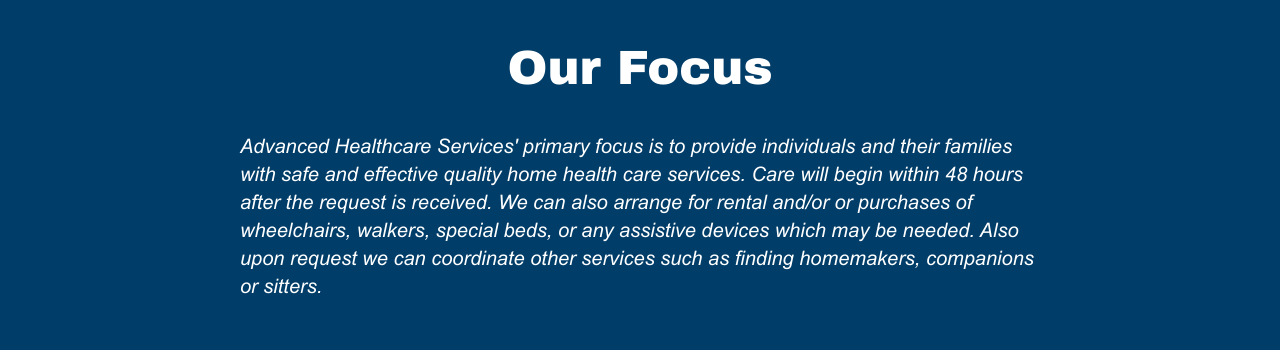
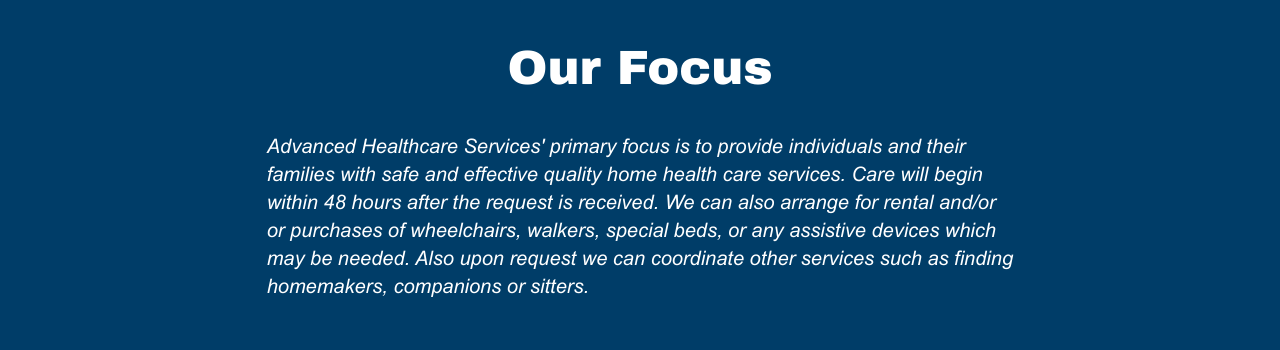
Before and after one commit to TheAdrianVera/Advanced2024, a React (Vite) app: page /about in a window 1280 px wide. Shown: the part 2960-3310 px from the top of the page. Built offline with nearby package versions, Linux system fonts and the light colour scheme; no server answers.

Commit message:
updated focus section

```diff
--- a/src/components/pagesections/FocusSection.tsx
+++ b/src/components/pagesections/FocusSection.tsx
@@ -12,8 +12,8 @@
             <div className='flex justify-center py-10'>
                 <h1 className='section-title'>{title}</h1>
             </div>
-            <div className='flex flex-col sm:mx-10 md:mx-20 lg:mx-40'>
-                <p className='text-xl font-arial-italic'>{description}</p>
+            <div className='flex flex-col items-center justify-center'>
+                <p className='text-xl font-arial-italic w-full md:w-3/4 lg:w-2/3'>{description}</p>
             </div>
 
         </div>
```
